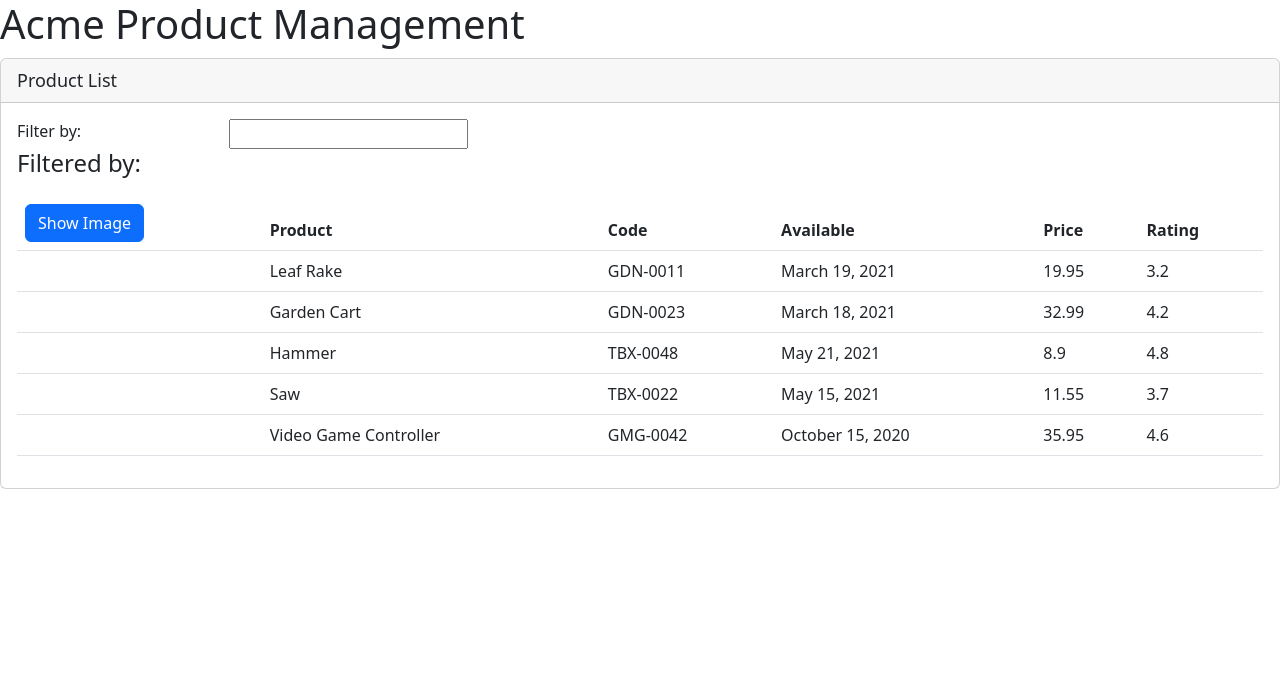
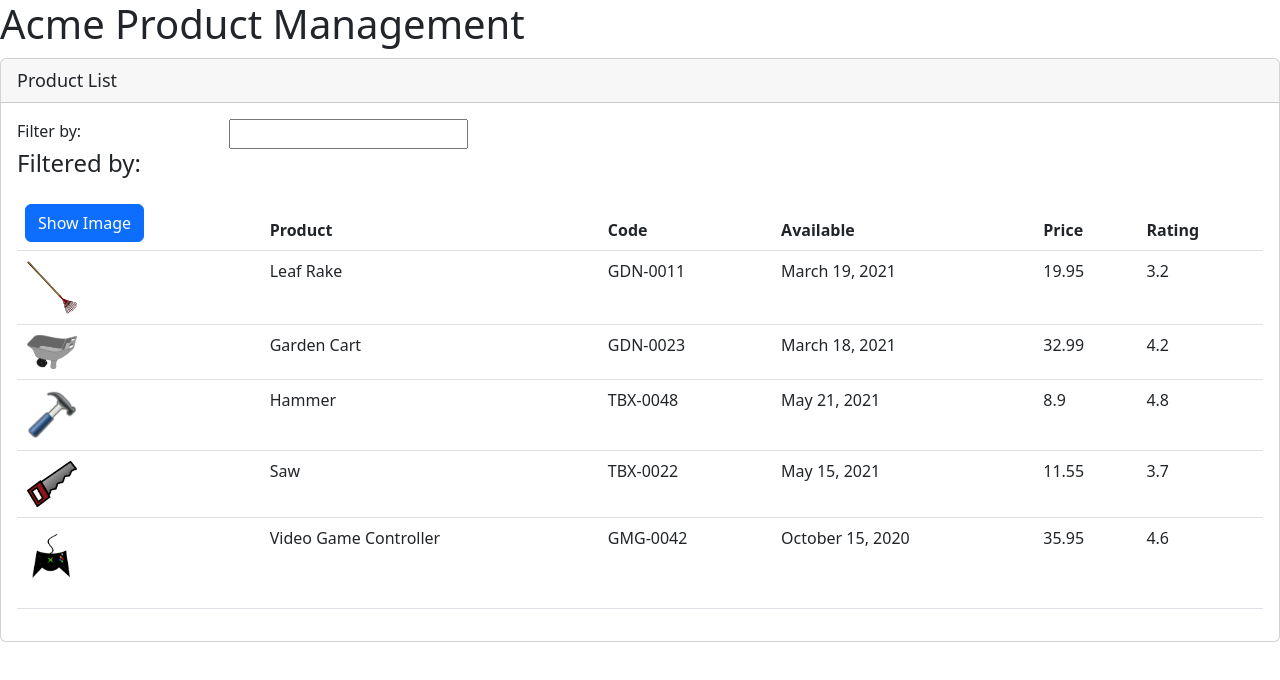
Before and after one commit to KKlejbor/Angular-GettingStarted, an Angular app: page / in a window 1280 px wide. Shown: the top 680 px of the page. Built offline with nearby package versions, Linux system fonts and the light colour scheme.

Commit message:
Add an images to the product-list.component

```diff
--- a/src/app/products/product-list.component.html
+++ b/src/app/products/product-list.component.html
@@ -32,7 +32,10 @@
                 </thead>
                 <tbody>
                     <tr *ngFor="let product of products">
-                        <td></td>
+                        <td><img [src]="product.imageUrl"
+                                 [title]="product.productName"
+                                 [style.width.px]="imageWidth"
+                                 [style.margin.px]="imageMargin"></td>
                         <td>{{product.productName}}</td>
                         <td>{{product.productCode}}</td>
                         <td>{{product.releaseDate}}</td>
--- a/src/app/products/product-list.component.ts
+++ b/src/app/products/product-list.component.ts
@@ -6,6 +6,8 @@ import { Component } from "@angular/core";
 })
 export class ProductListComponent{
     pageTitle: string = "Product List";
+    imageWidth: number = 50;
+    imageMargin: number = 2;
     products: any[] = [
         {
           "productId": 1,
```
